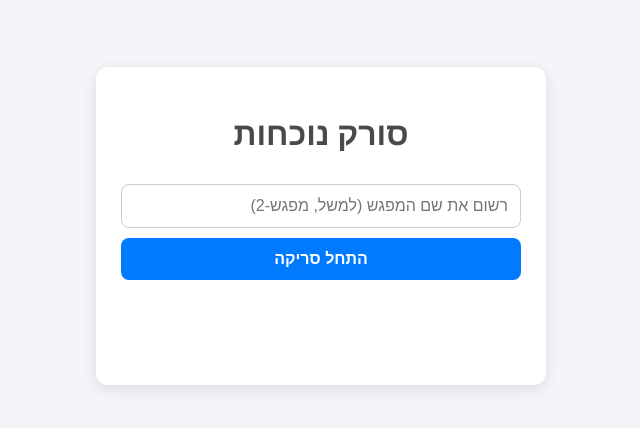
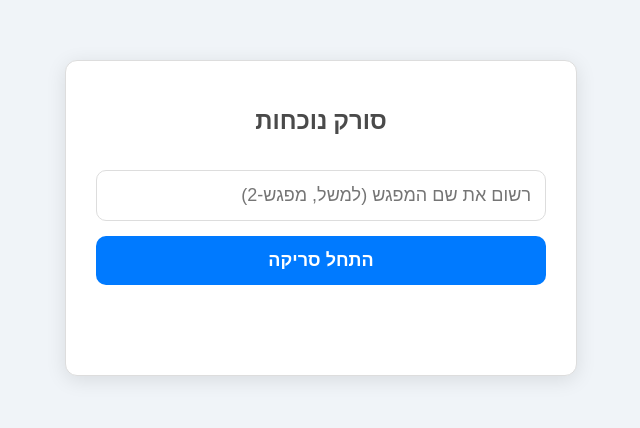
Before and after one commit to shahafbetesh/mbt_scanner, a plain HTML site: page index.html in a window 1280 px wide. Shown: the part 142-570 px from the top of the page, without its empty margins (319-959 px from the left). Drawn offline with Linux system fonts and the light colour scheme.

Commit message:
Update index.html

```diff
--- a/index.html
+++ b/index.html
@@ -6,34 +6,45 @@
     <title>סורק נוכחות</title>
     <style>
         body {
-            font-family: -apple-system, BlinkMacSystemFont, "Segoe UI", Roboto, Helvetica, Arial, sans-serif;
+            font-family: 'Roboto', sans-serif;
             display: flex;
             flex-direction: column;
             align-items: center;
             justify-content: center;
             min-height: 90vh;
-            background-color: #f4f4f9;
+            background-color: #f0f4f8;
             color: #333;
             transition: background-color 0.3s ease;
+            margin: 0;
         }
         #container {
             background: white;
-            padding: 25px;
+            padding: 30px;
             border-radius: 12px;
-            box-shadow: 0 4px 15px rgba(0,0,0,0.1);
+            box-shadow: 0 4px 20px rgba(0, 0, 0, 0.1);
             text-align: center;
             width: 90%;
-            max-width: 400px;
+            max-width: 450px;
+            border: 1px solid #ddd;
         }
-        h1 { color: #4a4a4a; }
+        h1 {
+            color: #4a4a4a;
+            margin-bottom: 20px;
+            font-size: 24px;
+        }
         input, button {
             width: 100%;
-            padding: 12px;
-            margin-top: 10px;
-            border-radius: 8px;
-            border: 1px solid #ccc;
-            font-size: 16px;
+            padding: 14px;
+            margin-top: 15px;
+            border-radius: 10px;
+            border: 1px solid #ddd;
+            font-size: 18px;
             box-sizing: border-box;
+            transition: background-color 0.3s;
+        }
+        input:focus, button:focus {
+            outline: none;
+            border-color: #007aff;
         }
         button {
             background-color: #007aff;
@@ -48,15 +59,17 @@
         }
         #reader {
             width: 100%;
-            margin-top: 20px;
-            border-radius: 8px;
+            margin-top: 25px;
+            border-radius: 12px;
             overflow: hidden;
+            display: none;
         }
         #result {
             margin-top: 20px;
             font-weight: bold;
             min-height: 40px;
             color: #28a745;
+            font-size: 18px;
         }
         .error {
             color: #dc3545;
@@ -88,12 +101,12 @@
         let lastScannedBarcode = null; // הברקוד האחרון שסורק
         let lastScanTime = 0; // זמן הסריקה של הברקוד האחרון
         let isProcessing = false; // משתנה למנוע סריקות נוספות בזמן עיבוד
-        const debounceTime = 60000; // 60 שניות השהיה בין סריקות כפולות
+        const debounceTime = 120000; // 2 דקות השהיה בין סריקות כפולות
 
         function onScanSuccess(decodedText, decodedResult) {
             const currentTime = new Date().getTime(); // זמן נוכחי
 
-            // בדיקה אם אותו ברקוד סרקנו לפני פחות מ-60 שניות
+            // בדיקה אם אותו ברקוד סרקנו לפני פחות מ-2 דקות
             if (lastScannedBarcode === decodedText && (currentTime - lastScanTime) < debounceTime) {
                 console.log("ברקוד זה כבר סרוק לאחרונה, מחכים...");
                 resultDiv.textContent = "ברקוד זה כבר סרק לאחרונה.";
@@ -136,7 +149,7 @@
                     isProcessing = false; // סוף תהליך עיבוד
                     // לאחר עיבוד, מחזירים את הרקע לצבע הרגיל
                     setTimeout(() => {
-                        document.body.style.backgroundColor = "#f4f4f9";
+                        document.body.style.backgroundColor = "#f0f4f8";
                     }, 2000); // אחרי 2 שניות, מחזירים את הרקע לצבע רגיל
                 });
         }
@@ -162,7 +175,7 @@
                 html5QrCode = new Html5Qrcode("reader");
 
                 const config = {
-                    fps: 10,
+                    fps: 30, // העלאה של FPS ל-30 להאצת הסריקה
                     qrbox: { width: 250, height: 250 }
                 };
 
```
